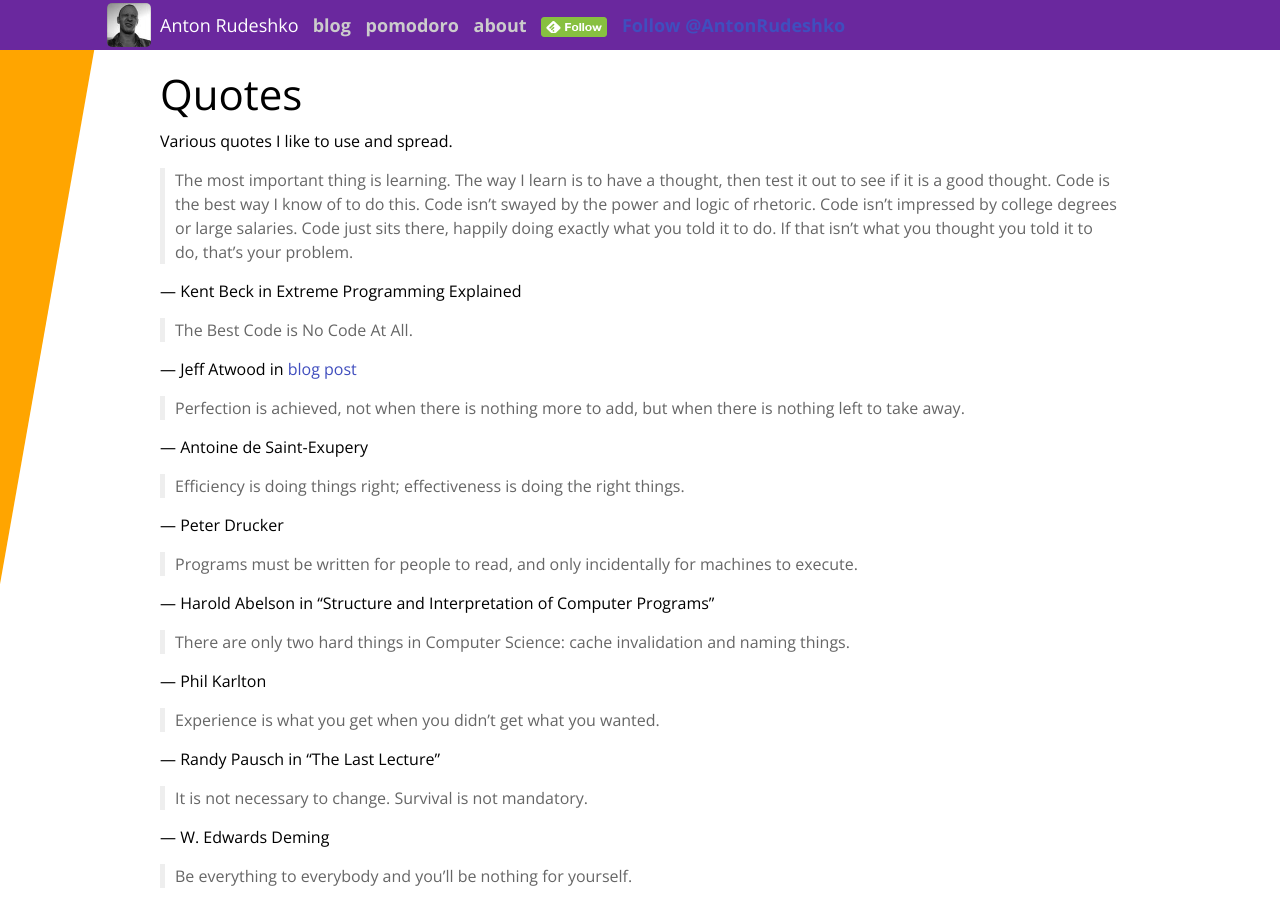
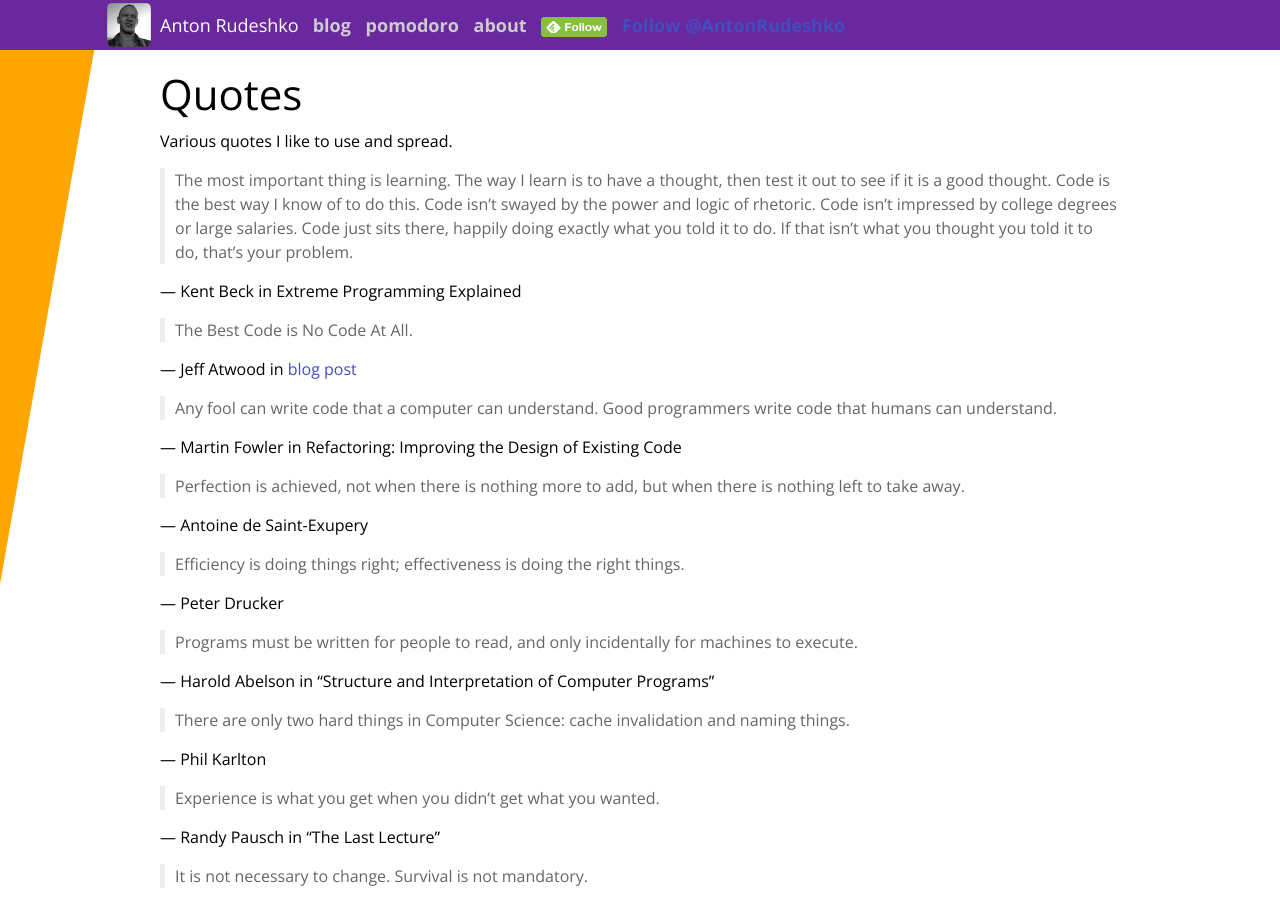
Before and after one commit to anton-rudeshko/anton-rudeshko.github.io, a Jekyll site: the page built from quotes/index.md, in a window 1280 px wide and 900 px high. Built offline with Jekyll 4.4.1, drawn with Linux system fonts in a browser that asks for light colours; comment, search, counter and statistics services are not loaded.

Commit message:
quotes: add famous by Martin Fowler

```diff
--- a/quotes/index.md
+++ b/quotes/index.md
@@ -17,6 +17,10 @@ If that isn't what you thought you told it to do, that's your problem.
 > The Best Code is No Code At All.
 
 — Jeff Atwood in [blog post](http://blog.codinghorror.com/the-best-code-is-no-code-at-all/)
+
+> Any fool can write code that a computer can understand. Good programmers write code that humans can understand.
+
+— Martin Fowler in Refactoring: Improving the Design of Existing Code
 
 > Perfection is achieved, not when there is nothing more to add, but when there is nothing left to take away.
 
```
